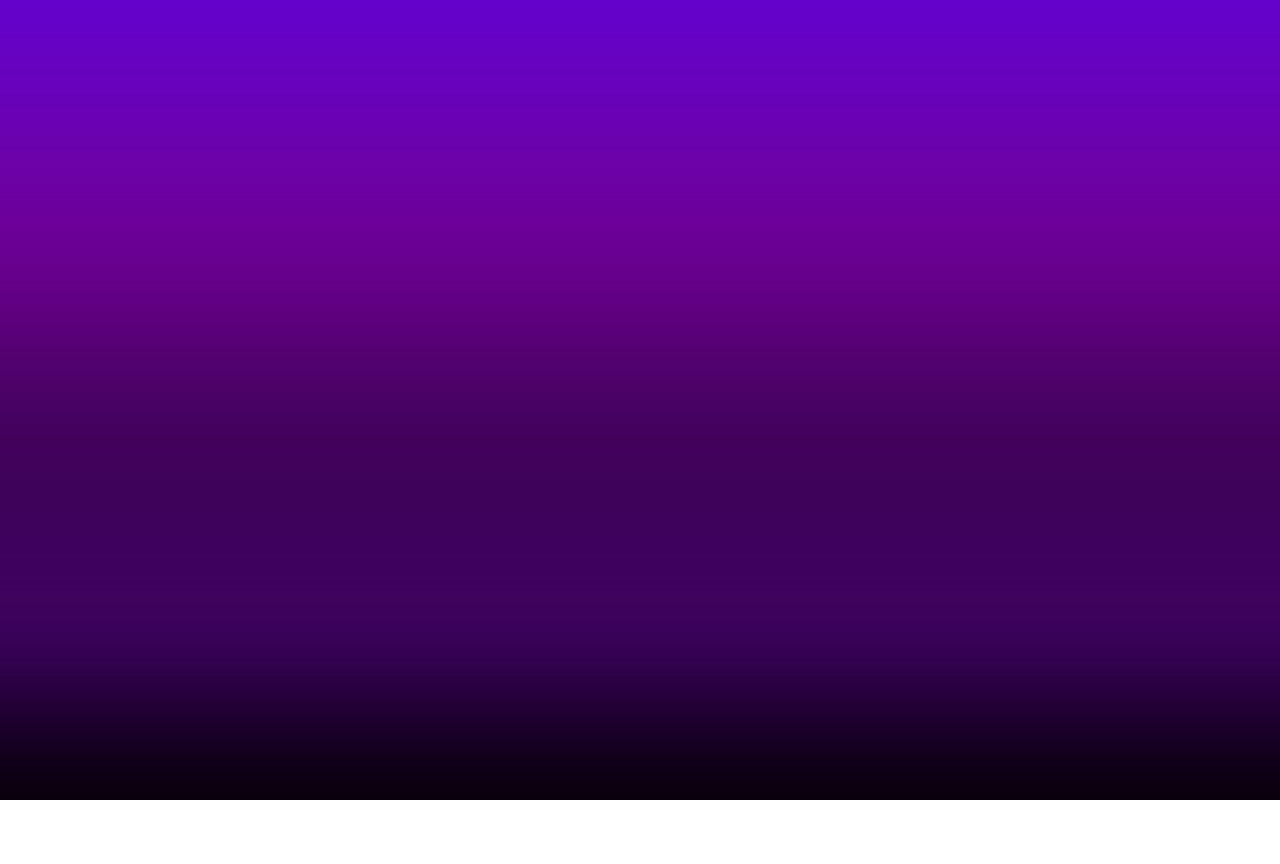
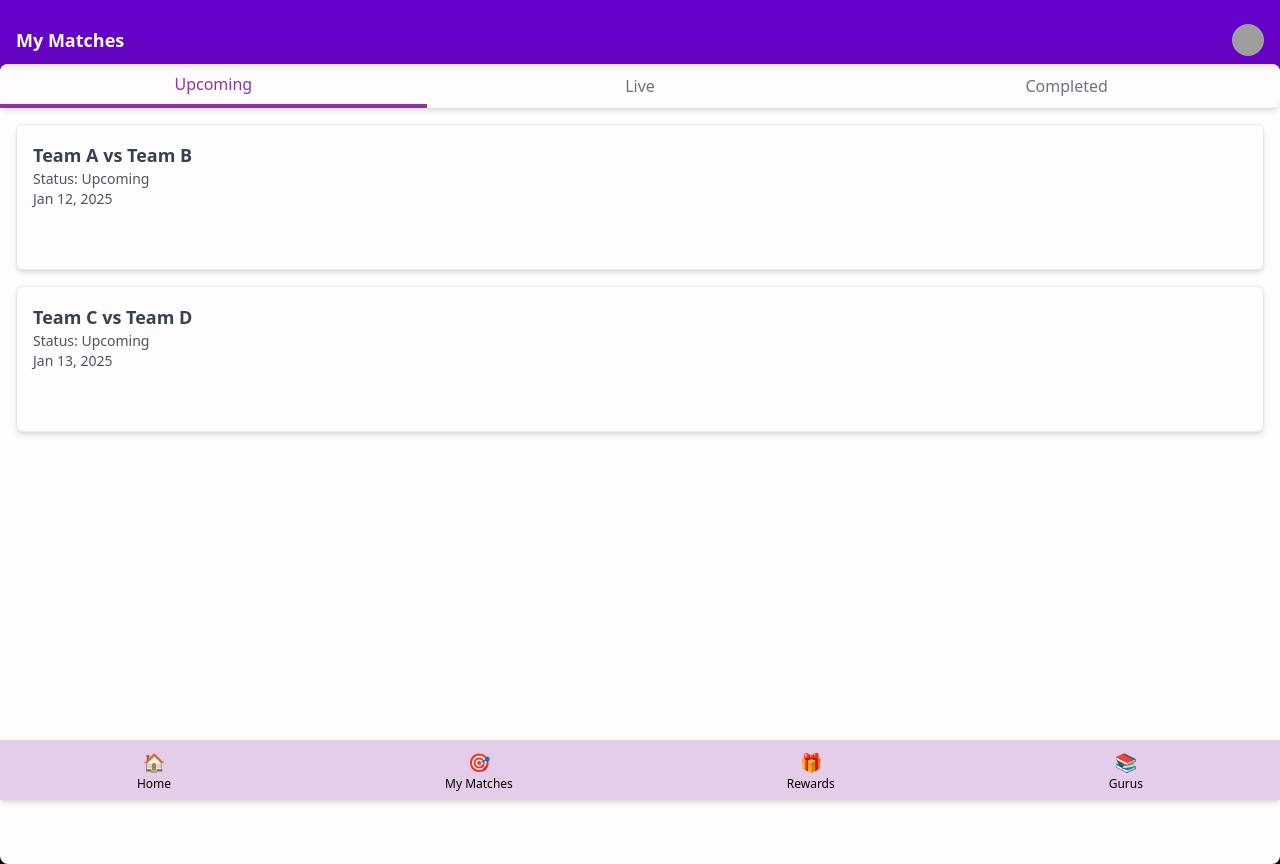
Before and after one commit to JithuPrabhakar/cric-pool, a React (Vite) app: page /my-matches in a window 1280 px wide. Before the commit this address had no page. Before the commit the page ends 800 px from the top, so only its background shows below. Built offline with nearby package versions, Linux system fonts and the light colour scheme; grey boxes are pictures that could not be loaded.

Commit message:
adds more pages for notifications and matches

```diff
--- a/src/App.jsx
+++ b/src/App.jsx
@@ -19,6 +19,8 @@ import EnterOtp from './pages/EnterOtp'
 import EnterName from './pages/EnterName'
 import GetStarted from './pages/GetStarted'
 import Profile from './pages/Profile'
+import MyMatches from './pages/MyMatches'
+import NotificationsPage from './pages/NotificationsPage'
 
 function App() {
   return (
@@ -37,6 +39,8 @@ function App() {
           <Route path='/signup' element={<Register />} />
           <Route path='/login' element={<Login />} />
           <Route path='/profile' element={<Profile />} />
+          <Route path='/my-matches' element={<MyMatches />} />
+          <Route path='/notifications' element={<NotificationsPage />} />
           <Route path='/forgot-password' element={<ForgotPassword />} />
           <Route path='/enter-otp' element={<EnterOtp />} />
           <Route path='/enter-name' element={<EnterName />} />
--- /dev/null
+++ b/src/components/Navbars/BottomNavbar.jsx
@@ -0,0 +1,30 @@
+import { NavLink } from 'react-router-dom'
+
+const BottomNavbar = () => {
+  const navItems = [
+    { label: 'Home', path: '/', icon: '🏠' },
+    { label: 'My Matches', path: '/matches', icon: '🎯' },
+    { label: 'Rewards', path: '/rewards', icon: '🎁' },
+    { label: 'Gurus', path: '/gurus', icon: '📚' },
+  ]
+
+  return (
+    <div className='fixed bottom-0 left-0 w-full bg-primary-100 shadow-md z-10'>
+      <div className='flex justify-around'>
+        {navItems.map((item, index) => (
+          <NavLink
+            key={index}
+            to={item.path}
+            className='flex flex-col items-center py-2'
+            activeClassName='text-red-600'
+          >
+            <span className='text-lg'>{item.icon}</span>
+            <span className='text-xs'>{item.label}</span>
+          </NavLink>
+        ))}
+      </div>
+    </div>
+  )
+}
+
+export default BottomNavbar
--- /dev/null
+++ b/src/components/Navbars/MatchTabs.jsx
@@ -0,0 +1,104 @@
+import { useState } from 'react'
+
+// Reusable Tab Navigation Component
+const TabNavigation = ({ tabs, activeTab, onTabChange }) => (
+  <div className='flex justify-around bg-white shadow-md rounded-lg'>
+    {tabs.map((tab) => (
+      <button
+        key={tab}
+        onClick={() => onTabChange(tab)}
+        className={`flex-1 py-2 text-center font-medium ${
+          activeTab === tab
+            ? 'border-b-4 border-primary-400 text-primary-400'
+            : 'text-gray-500'
+        }`}
+      >
+        {tab}
+      </button>
+    ))}
+  </div>
+)
+
+// Reusable MatchCard Component
+const MatchCard = ({ match }) => (
+  <div className='flex flex-col bg-white shadow-md p-4 mb-4 border rounded-md'>
+    <h3 className='font-bold text-lg text-gray-700'>
+      {match.team1} vs {match.team2}
+    </h3>
+    <p className='text-sm text-gray-600'>Status: {match.status}</p>
+    <p className='text-sm text-gray-600'>{match.date}</p>
+    {match.result && (
+      <p className='text-sm text-green-600 font-medium'>{match.result}</p>
+    )}
+    <button className='mt-2 py-2 px-4 bg-blue-600 text-white rounded-md text-sm hover:bg-blue-500'>
+      View Details
+    </button>
+  </div>
+)
+
+// Main MatchTabs Component
+const MatchTabs = () => {
+  const [activeTab, setActiveTab] = useState('Upcoming')
+
+  // Mock data for each tab
+  const matchData = {
+    Upcoming: [
+      {
+        team1: 'Team A',
+        team2: 'Team B',
+        date: 'Jan 12, 2025',
+        status: 'Upcoming',
+      },
+      {
+        team1: 'Team C',
+        team2: 'Team D',
+        date: 'Jan 13, 2025',
+        status: 'Upcoming',
+      },
+    ],
+    Live: [
+      { team1: 'Team E', team2: 'Team F', date: 'Live Now', status: 'Live' },
+      { team1: 'Team G', team2: 'Team H', date: 'Live Now', status: 'Live' },
+    ],
+    Completed: [
+      {
+        team1: 'Team I',
+        team2: 'Team J',
+        date: 'Jan 10, 2025',
+        status: 'Completed',
+        result: 'Team I won by 5 wickets',
+      },
+      {
+        team1: 'Team K',
+        team2: 'Team L',
+        date: 'Jan 9, 2025',
+        status: 'Completed',
+        result: 'Team K won by 20 runs',
+      },
+    ],
+  }
+
+  return (
+    <div className='min-h-screen mt-16 bg-white rounded-lg'>
+      {/* Tab Navigation */}
+      <TabNavigation
+        tabs={['Upcoming', 'Live', 'Completed']}
+        activeTab={activeTab}
+        onTabChange={setActiveTab}
+      />
+
+      {/* Tab Content */}
+      <div className='p-4'>
+        {matchData[activeTab].length > 0 ? (
+          matchData[activeTab].map((match, index) => (
+            <MatchCard key={index} match={match} />
+          ))
+        ) : (
+          <p className='text-center text-gray-600 mt-4'>No matches found.</p>
+        )}
+      </div>
+    </div>
+  )
+}
+
+export default MatchTabs
--- /dev/null
+++ b/src/components/Navbars/SportsTabs.jsx
@@ -0,0 +1,20 @@
+const SportsTabs = () => {
+  const sports = ['Cricket', 'Football', 'Kabaddi', 'Basketball', 'Hockey']
+
+  return (
+    <div className='flex overflow-x-auto'>
+      {sports.map((sport, index) => (
+        <button
+          key={index}
+          className={`flex-1 py-2 text-center ${
+            sport === 'Cricket' ? 'text-red-600 border-b-2 border-red-600' : ''
+          }`}
+        >
+          {sport}
+        </button>
+      ))}
+    </div>
+  )
+}
+
+export default SportsTabs
--- /dev/null
+++ b/src/components/Navbars/TopNavbar.jsx
@@ -0,0 +1,16 @@
+const TopNavbar = ({ title }) => {
+  return (
+    <div className='fixed top-4 left-0 w-full bg-transparent text-white shadow-md z-10'>
+      <div className='flex items-center justify-between px-4 py-2'>
+        <h1 className='text-lg font-bold'>{title}</h1>
+        <img
+          src='/path/to/profile-icon.png'
+          alt='Profile'
+          className='w-8 h-8 rounded-full'
+        />
+      </div>
+    </div>
+  )
+}
+
+export default TopNavbar
--- /dev/null
+++ b/src/pages/MyMatches.jsx
@@ -0,0 +1,28 @@
+import TopNavbar from '../components/Navbars/TopNavbar'
+// import SportsTabs from '../components/Navbars/SportsTabs'
+import MatchTabs from '../components/Navbars/MatchTabs'
+import BottomNavbar from '../components/Navbars/BottomNavbar'
+
+const MyMatches = () => {
+  return (
+    <div className='min-h-screen flex flex-col'>
+      {/* Fixed Top Navbar */}
+      <TopNavbar title='My Matches' />
+
+      {/* Sports Tabs */}
+      {/* <div className='bg-white shadow-md'>
+        <SportsTabs />
+      </div> */}
+
+      {/* Match State Tabs */}
+      <div className='shadow-sm'>
+        <MatchTabs />
+      </div>
+
+      {/* Fixed Bottom Navbar */}
+      <BottomNavbar />
+    </div>
+  )
+}
+
+export default MyMatches
--- /dev/null
+++ b/src/pages/NotificationsPage.jsx
@@ -0,0 +1,103 @@
+import { useState } from 'react'
+
+const Header = ({ title, onBack }) => (
+  <div className='flex items-center bg-transparent text-white p-4'>
+    <button onClick={onBack} className='mr-4 text-lg'>
+      ←
+    </button>
+    <h1 className='text-xl font-semibold'>{title}</h1>
+  </div>
+)
+
+const TabNavigation = ({ activeTab, onTabChange }) => (
+  <div className='flex justify-between bg-white shadow-md rounded-t-lg'>
+    {['All', 'Offers'].map((tab) => (
+      <button
+        key={tab}
+        onClick={() => onTabChange(tab)}
+        className={`flex-1 py-2 text-center font-medium ${
+          activeTab === tab
+            ? 'border-b-4 border-primary-400 text-primary-400'
+            : 'text-gray-500'
+        }`}
+      >
+        {tab}
+      </button>
+    ))}
+  </div>
+)
+
+const NotificationItem = ({ title, description, timeAgo, icon }) => (
+  <div className='flex items-start bg-white p-4 shadow-sm border-b'>
+    <img src={icon} alt='Notification Icon' className='w-10 h-10 mr-4' />
+    <div className='flex-1'>
+      <h3 className='font-bold text-black'>{title}</h3>
+      <p className='text-sm text-gray-600'>{description}</p>
+      <p className='text-xs text-gray-400'>{timeAgo}</p>
+    </div>
+  </div>
+)
+
+const NotificationsPage = () => {
+  const [activeTab, setActiveTab] = useState('All')
+
+  const notifications = {
+    All: [
+      {
+        title: '100% UNLOCKED 🎉',
+        description:
+          'Congratulations sukumaran! Use your discount and join your favourite contests 😎',
+        timeAgo: '13 mins ago',
+        icon: 'https://via.placeholder.com/40', // Replace with actual icon
+      },
+      {
+        title: '100% UNLOCKED 🎉',
+        description:
+          'Congratulations sukumaran! Use your discount and join your favourite contests 😎',
+        timeAgo: '21 hours ago',
+        icon: 'https://via.placeholder.com/40', // Replace with actual icon
+      },
+    ],
+    Offers: [
+      {
+        title: '100% UNLOCKED 🎉',
+        description:
+          'Congratulations sukumaran! Use your discount and join your favourite contests 😎',
+        timeAgo: '13 mins ago',
+        icon: 'https://via.placeholder.com/40', // Replace with actual icon
+      },
+      {
+        title: '100% UNLOCKED 🎉',
+        description:
+          'Congratulations sukumaran! Use your discount and join your favourite contests 😎',
+        timeAgo: '21 hours ago',
+        icon: 'https://via.placeholder.com/40', // Replace with actual icon
+      },
+    ],
+  }
+
+  return (
+    <div className='min-h-screen'>
+      {/* Header */}
+      <Header title='Notifications' onBack={() => alert('Go Back')} />
+
+      {/* Tab Navigation */}
+      <TabNavigation activeTab={activeTab} onTabChange={setActiveTab} />
+
+      {/* Notifications List */}
+      <div>
+        {notifications[activeTab].map((notification, index) => (
+          <NotificationItem
+            key={index}
+            title={notification.title}
+            description={notification.description}
+            timeAgo={notification.timeAgo}
+            icon={notification.icon}
+          />
+        ))}
+      </div>
+    </div>
+  )
+}
+
+export default NotificationsPage
```
